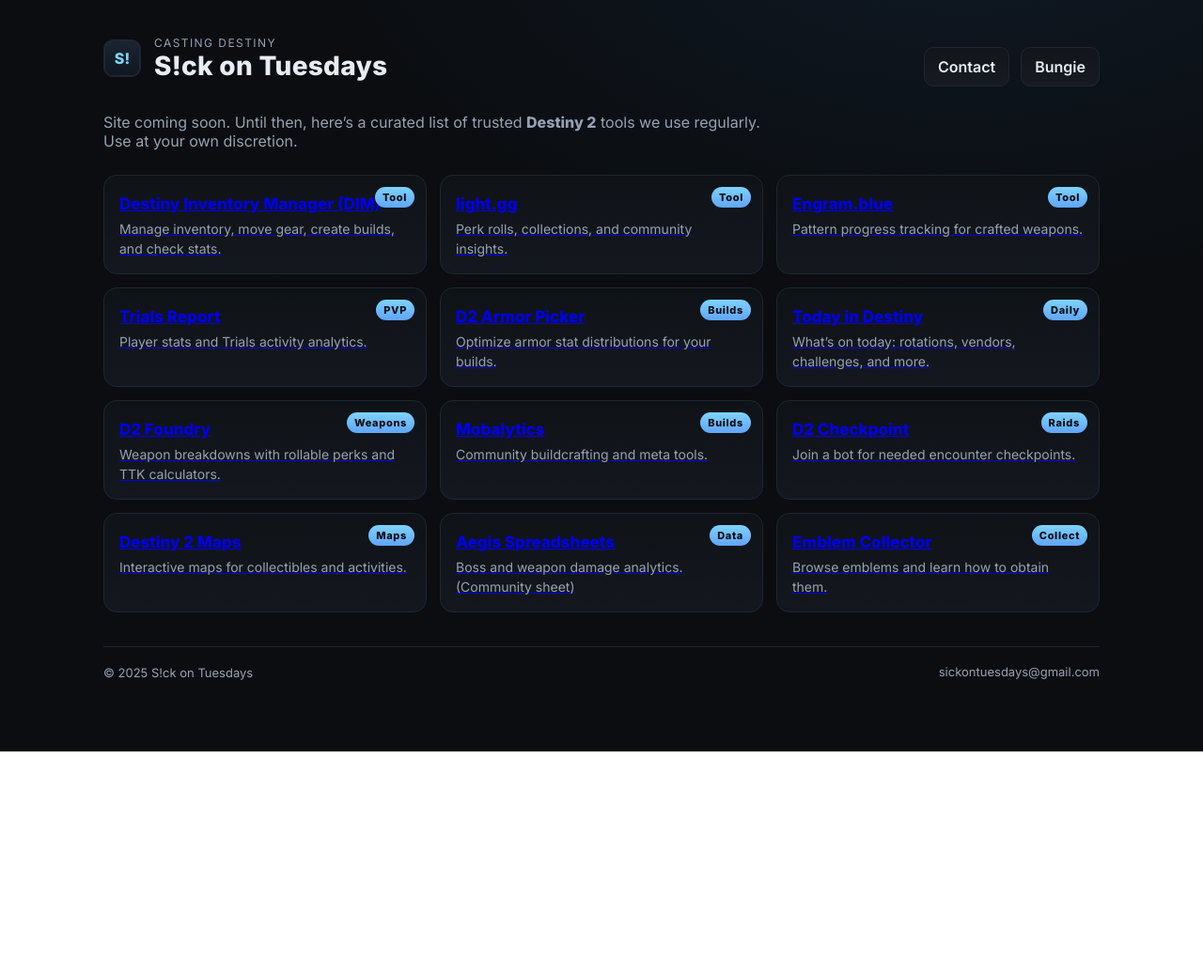
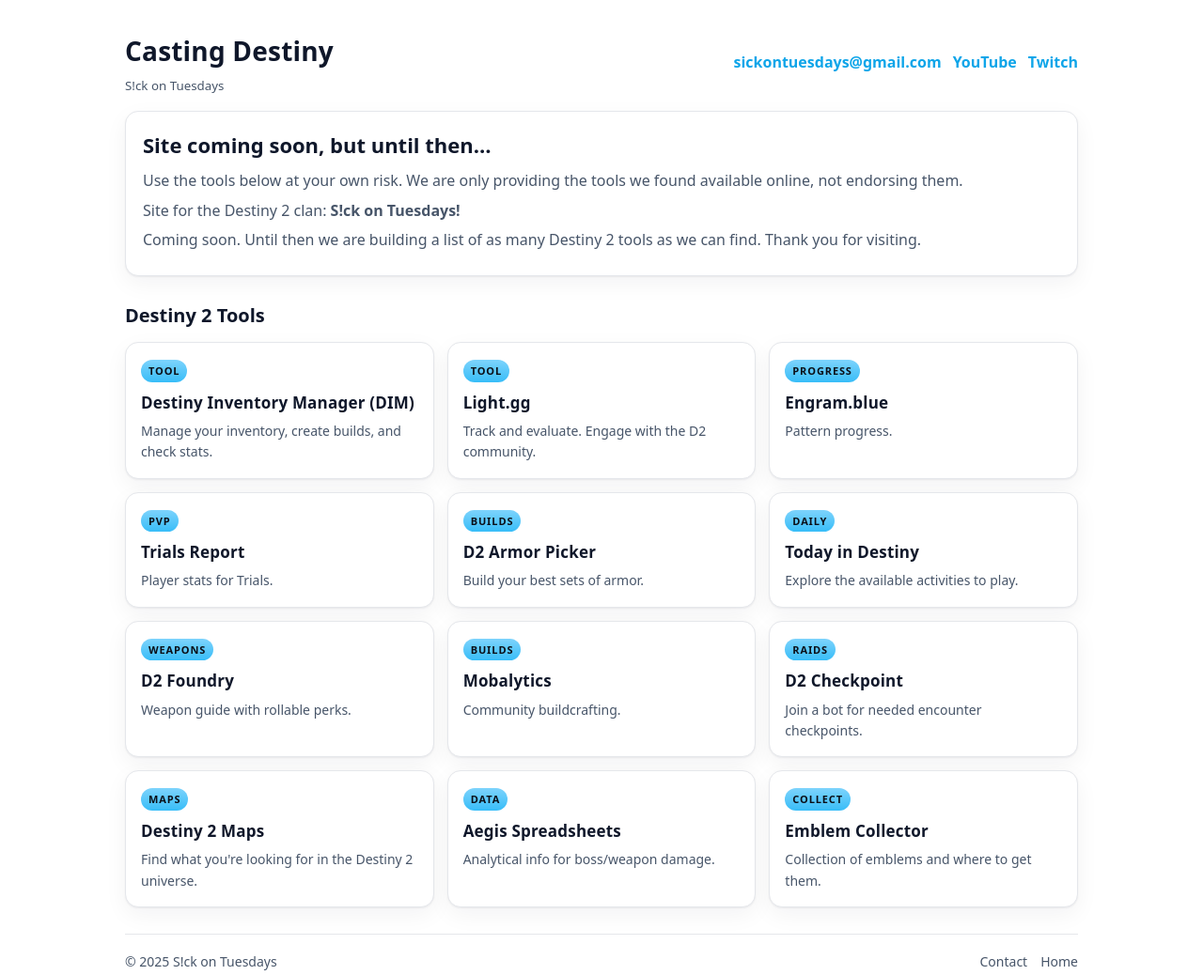
Before and after one commit to sickontuesdays/sick-on-tuesday, a plain HTML site: page index.html in a window 1280 px wide. Shown: the whole page at 94% size. Before the commit the page ends 800 px from the top, so only its background shows below. Drawn offline with Linux system fonts and the light colour scheme.

Commit message:
Update index.html

```diff
--- a/index.html
+++ b/index.html
@@ -3,144 +3,150 @@
 <head>
   <meta charset="utf-8" />
   <meta name="viewport" content="width=device-width, initial-scale=1" />
-  <title>S!ck on Tuesdays — Destiny 2 Tools Hub</title>
-  <meta name="description" content="Landing page for S!ck on Tuesdays with quick links to trusted Destiny 2 tools." />
-  <link rel="preconnect" href="https://fonts.googleapis.com">
-  <link rel="preconnect" href="https://fonts.gstatic.com" crossorigin>
-  <link href="https://fonts.googleapis.com/css2?family=Inter:wght@400;600;800&display=swap" rel="stylesheet">
+  <title>Coming Soon | Destiny 2 Clan Hub — S!ck on Tuesdays</title>
+  <meta name="description" content="Site coming soon for the Destiny 2 clan S!ck on Tuesdays. Quick links to trusted D2 tools." />
   <style>
     :root{
-      --bg:#0b0d10; --panel:#12161b; --panel2:#161b22; --muted:#95a2b3;
-      --text:#e7edf5; --brand:#7dd3fc; --accent:#60a5fa; --ring:#1f2937;
-      --card:#0f1318; --cardHover:#131922; --border:#1e2630;
+      --bg: #ffffff;
+      --ink: #0f172a;
+      --muted: #475569;
+      --accent: #0ea5e9;
+      --border: #e5e7eb;
+      --card: #ffffff;
+      --card-hover: #f8fafc;
+      --shadow: 0 1px 2px rgba(15,23,42,.06), 0 8px 24px rgba(15,23,42,.05);
+      --radius: 14px;
+    }
+    @media (prefers-color-scheme: dark) {
+      :root{
+        --bg:#0b0f17; --ink:#e5e7eb; --muted:#94a3b8; --accent:#38bdf8;
+        --border:#1f2937; --card:#0e1522; --card-hover:#0f1826;
+        --shadow: 0 1px 2px rgba(0,0,0,.25), 0 8px 24px rgba(0,0,0,.25);
+      }
     }
     *{box-sizing:border-box}
     html,body{height:100%}
     body{
-      margin:0; font-family:Inter,system-ui,-apple-system,Segoe UI,Roboto,Arial,Helvetica,sans-serif;
-      color:var(--text); background:radial-gradient(1200px 800px at 80% -20%, #0f1a26 0%, #0b0d10 60%),
-             linear-gradient(180deg,#0b0d10 0%, #0a0c0f 100%);
+      margin:0; background:var(--bg); color:var(--ink);
+      font:16px/1.6 system-ui,-apple-system,Segoe UI,Roboto,Inter,Helvetica,Arial,sans-serif;
     }
-    .wrap{max-width:1100px; margin:0 auto; padding:32px 20px 56px}
-    header{
-      display:flex; align-items:center; justify-content:space-between; gap:16px; margin-bottom:28px;
+    .wrap{max-width:1050px; margin:0 auto; padding:32px 18px 56px}
+    header{display:flex; align-items:center; justify-content:space-between; gap:12px; margin-bottom:14px}
+    .brand h1{margin:0; font-size:28px; letter-spacing:.2px}
+    .brand small{display:block; color:var(--muted); margin-top:4px}
+    .contact{display:flex; gap:12px; flex-wrap:wrap}
+    .contact a{color:var(--accent); text-decoration:none; font-weight:600}
+    .contact a:hover{text-decoration:underline}
+    .hero{
+      margin-top:16px; padding:18px; border:1px solid var(--border); border-radius:var(--radius);
+      background:var(--card); box-shadow:var(--shadow);
     }
-    .brand{
-      display:flex; align-items:center; gap:14px; text-decoration:none; color:var(--text);
+    .hero h2{margin:0 0 8px 0; font-size:22px}
+    .hero p{margin:6px 0; color:var(--muted)}
+    .sectionTitle{margin:26px 0 12px; font-size:20px; font-weight:800}
+    .grid{
+      display:grid; gap:14px;
+      grid-template-columns:repeat(1,minmax(0,1fr));
     }
-    .badge{font-size:12px; letter-spacing:.12em; text-transform:uppercase; color:var(--muted)}
-    .title{font-size:clamp(22px,3vw,28px); font-weight:800; letter-spacing:.01em}
-    .subtitle{color:var(--muted); margin-top:6px; max-width:70ch}
-    .ctaRow{display:flex; gap:12px; flex-wrap:wrap; margin-top:18px}
-    .btn{
-      appearance:none; border:1px solid var(--border); background:linear-gradient(180deg,var(--panel) 0%, var(--panel2) 100%);
-      color:var(--text); padding:10px 14px; border-radius:10px; text-decoration:none; font-weight:600;
-      transition:transform .08s ease, background .2s ease, border-color .2s ease;
+    @media (min-width:680px){ .grid{grid-template-columns:repeat(2,minmax(0,1fr));} }
+    @media (min-width:980px){ .grid{grid-template-columns:repeat(3,minmax(0,1fr));} }
+    .card{
+      display:block; text-decoration:none; color:inherit;
+      border:1px solid var(--border); border-radius:var(--radius);
+      background:var(--card); padding:16px; box-shadow:var(--shadow);
+      transition:transform .07s ease, background .2s ease, border-color .2s ease;
     }
-    .btn:hover{transform:translateY(-1px); border-color:#2b3644}
-    .grid{
-      display:grid; grid-template-columns:repeat(1,minmax(0,1fr)); gap:14px; margin-top:26px;
+    .card:hover{transform:translateY(-2px); background:var(--card-hover); border-color:#cbd5e1}
+    .card h3{margin:0 0 6px 0; font-size:17px; letter-spacing:.2px}
+    .card p{margin:0; color:var(--muted); font-size:14px}
+    .pill{
+      display:inline-block; font-size:11px; letter-spacing:.08em; text-transform:uppercase;
+      color:#0b0f17; background:linear-gradient(180deg,#7dd3fc,#38bdf8);
+      border-radius:999px; padding:3px 8px; font-weight:800; margin-bottom:8px;
     }
-    @media (min-width:640px){ .grid{grid-template-columns:repeat(2,minmax(0,1fr));} }
-    @media (min-width:960px){ .grid{grid-template-columns:repeat(3,minmax(0,1fr));} }
-    .card{
-      background:linear-gradient(180deg,var(--card) 0%, var(--panel2) 160%);
-      border:1px solid var(--border); border-radius:14px; padding:16px; position:relative; overflow:hidden;
-      transition:transform .08s ease, border-color .2s ease, background .25s ease;
+    @media (prefers-color-scheme: dark) {
+      .pill{color:#020617}
     }
-    .card:hover{transform:translateY(-2px); border-color:#2b3644; background:var(--cardHover)}
-    .card h3{margin:4px 0 6px; font-size:17px}
-    .card p{margin:0; color:var(--muted); font-size:14px; line-height:1.5}
-    .pill{
-      position:absolute; top:12px; right:12px; font-size:11px; color:#0b0d10; background:linear-gradient(180deg,var(--brand),var(--accent));
-      padding:4px 8px; border-radius:999px; font-weight:700; letter-spacing:.06em;
-    }
-    .footer{
-      margin-top:36px; padding-top:18px; border-top:1px solid var(--border); color:var(--muted); font-size:13px;
-      display:flex; align-items:center; justify-content:space-between; gap:10px; flex-wrap:wrap;
+    footer{
+      margin-top:28px; padding-top:18px; border-top:1px solid var(--border);
+      color:var(--muted); font-size:14px; display:flex; justify-content:space-between; flex-wrap:wrap; gap:10px;
     }
     .links{display:flex; gap:14px; flex-wrap:wrap}
-    .links a{color:var(--muted); text-decoration:none; border-bottom:1px dotted transparent}
-    .links a:hover{color:var(--text); border-bottom-color:var(--text)}
-    .ghostLogo{
-      width:40px; height:40px; border-radius:10px; background:linear-gradient(180deg,#1b2530,#0f1720);
-      border:1px solid var(--border); display:grid; place-items:center; color:var(--brand); font-weight:800;
-      box-shadow:0 0 0 1px var(--ring) inset;
-    }
+    .links a{color:var(--muted); text-decoration:none}
+    .links a:hover{color:var(--ink); text-decoration:underline}
   </style>
 </head>
 <body>
   <div class="wrap">
     <header>
-      <a class="brand" href="/" aria-label="S!ck on Tuesdays home">
-        <!-- TODO: swap this block with your PNG/SVG logo when you re-host images -->
-        <div class="ghostLogo">S!</div>
-        <div>
-          <div class="badge">Casting Destiny</div>
-          <div class="title">S!ck on Tuesdays</div>
+      <div class="brand" aria-label="Site identity">
+        <h1>Casting Destiny</h1>
+        <small>S!ck on Tuesdays</small>
       </div>
-      </a>
-      <div class="ctaRow">
-        <!-- Add your socials/email as needed -->
-        <a class="btn" href="mailto:sickontuesdays@gmail.com">Contact</a>
-        <a class="btn" href="https://www.bungie.net/" target="_blank" rel="noopener">Bungie</a>
-      </div>
+      <nav class="contact" aria-label="Contact and social">
+        <a href="mailto:sickontuesdays@gmail.com">sickontuesdays@gmail.com</a>
+        <!-- Replace # with real URLs when ready -->
+        <a href="#" aria-label="YouTube">YouTube</a>
+        <a href="#" aria-label="Twitch">Twitch</a>
+      </nav>
     </header>
 
-    <section>
-      <p class="subtitle">
-        Site coming soon. Until then, here’s a curated list of trusted <strong>Destiny 2</strong> tools we use regularly.
-        Use at your own discretion.
-      </p>
+    <section class="hero" aria-labelledby="coming-soon">
+      <h2 id="coming-soon">Site coming soon, but until then…</h2>
+      <p>Use the tools below at your own risk. We are only providing the tools we found available online, not endorsing them.</p>
+      <p>Site for the Destiny 2 clan: <strong>S!ck on Tuesdays!</strong></p>
+      <p>Coming soon. Until then we are building a list of as many Destiny 2 tools as we can find. Thank you for visiting.</p>
+    </section>
 
-      <div class="grid">
-        <!-- Each card: title + short blurb + external link. Add/trim freely. -->
+    <h3 class="sectionTitle">Destiny 2 Tools</h3>
+
+    <section class="grid" aria-label="Destiny 2 tools list">
       <a class="card" href="https://app.destinyitemmanager.com/" target="_blank" rel="noopener">
         <span class="pill">Tool</span>
         <h3>Destiny Inventory Manager (DIM)</h3>
-          <p>Manage inventory, move gear, create builds, and check stats.</p>
+        <p>Manage your inventory, create builds, and check stats.</p>
       </a>
 
       <a class="card" href="https://www.light.gg/" target="_blank" rel="noopener">
         <span class="pill">Tool</span>
-          <h3>light.gg</h3>
-          <p>Perk rolls, collections, and community insights.</p>
+        <h3>Light.gg</h3>
+        <p>Track and evaluate. Engage with the D2 community.</p>
       </a>
 
       <a class="card" href="https://engram.blue/" target="_blank" rel="noopener">
-          <span class="pill">Tool</span>
+        <span class="pill">Progress</span>
         <h3>Engram.blue</h3>
-          <p>Pattern progress tracking for crafted weapons.</p>
+        <p>Pattern progress.</p>
       </a>
 
       <a class="card" href="https://destinytrialsreport.com/" target="_blank" rel="noopener">
-          <span class="pill">PVP</span>
+        <span class="pill">PvP</span>
         <h3>Trials Report</h3>
-          <p>Player stats and Trials activity analytics.</p>
+        <p>Player stats for Trials.</p>
       </a>
 
       <a class="card" href="https://d2armorpicker.com/" target="_blank" rel="noopener">
         <span class="pill">Builds</span>
         <h3>D2 Armor Picker</h3>
-          <p>Optimize armor stat distributions for your builds.</p>
+        <p>Build your best sets of armor.</p>
       </a>
 
       <a class="card" href="https://www.todayindestiny.com/" target="_blank" rel="noopener">
         <span class="pill">Daily</span>
         <h3>Today in Destiny</h3>
-          <p>What’s on today: rotations, vendors, challenges, and more.</p>
+        <p>Explore the available activities to play.</p>
       </a>
 
       <a class="card" href="https://d2foundry.gg/" target="_blank" rel="noopener">
         <span class="pill">Weapons</span>
         <h3>D2 Foundry</h3>
-          <p>Weapon breakdowns with rollable perks and TTK calculators.</p>
+        <p>Weapon guide with rollable perks.</p>
       </a>
 
       <a class="card" href="https://mobalytics.gg/destiny-2" target="_blank" rel="noopener">
         <span class="pill">Builds</span>
         <h3>Mobalytics</h3>
-          <p>Community buildcrafting and meta tools.</p>
+        <p>Community buildcrafting.</p>
       </a>
 
       <a class="card" href="https://d2checkpoint.com/" target="_blank" rel="noopener">
@@ -152,36 +158,31 @@
       <a class="card" href="https://lowlidev.com.au/destiny/maps" target="_blank" rel="noopener">
         <span class="pill">Maps</span>
         <h3>Destiny 2 Maps</h3>
-          <p>Interactive maps for collectibles and activities.</p>
+        <p>Find what you're looking for in the Destiny 2 universe.</p>
       </a>
 
       <a class="card" href="https://docs.google.com/spreadsheets/d/1u_PYpgyGBcJqj9k6s9m1S7n8q7U4dRkyZxIEGq5f7i8" target="_blank" rel="noopener">
         <span class="pill">Data</span>
         <h3>Aegis Spreadsheets</h3>
-          <p>Boss and weapon damage analytics. (Community sheet)</p>
+        <p>Analytical info for boss/weapon damage.</p>
       </a>
 
       <a class="card" href="https://destinyemblemcollector.com/" target="_blank" rel="noopener">
         <span class="pill">Collect</span>
         <h3>Emblem Collector</h3>
-          <p>Browse emblems and learn how to obtain them.</p>
+        <p>Collection of emblems and where to get them.</p>
       </a>
-      </div>
     </section>
 
-    <footer class="footer">
+    <footer>
       <div>&copy; <span id="y"></span> S!ck on Tuesdays</div>
-      <nav class="links">
-        <!-- Replace these with your actual social links -->
-        <!-- <a href="https://youtube.com/..." target="_blank" rel="noopener">YouTube</a>
-        <a href="https://twitch.tv/..." target="_blank" rel="noopener">Twitch</a> -->
-        <a href="mailto:sickontuesdays@gmail.com">sickontuesdays@gmail.com</a>
+      <nav class="links" aria-label="Legal and links">
+        <a href="mailto:sickontuesdays@gmail.com">Contact</a>
+        <a href="/">Home</a>
       </nav>
     </footer>
   </div>
 
-  <script>
-    document.getElementById('y').textContent = new Date().getFullYear();
-  </script>
+  <script>document.getElementById('y').textContent = new Date().getFullYear();</script>
 </body>
 </html>
```
Lines whose indentation alone changed are shown as unchanged.
